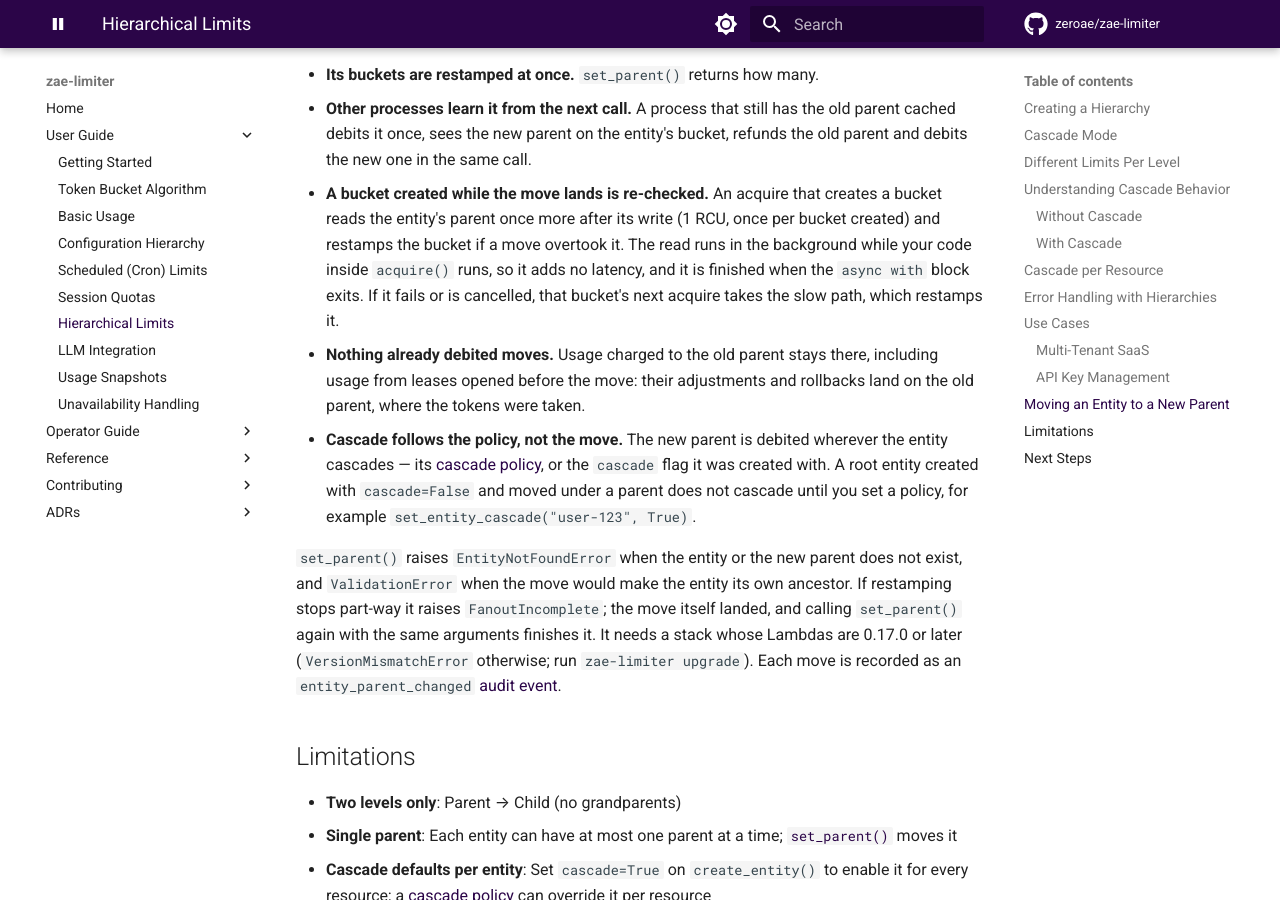
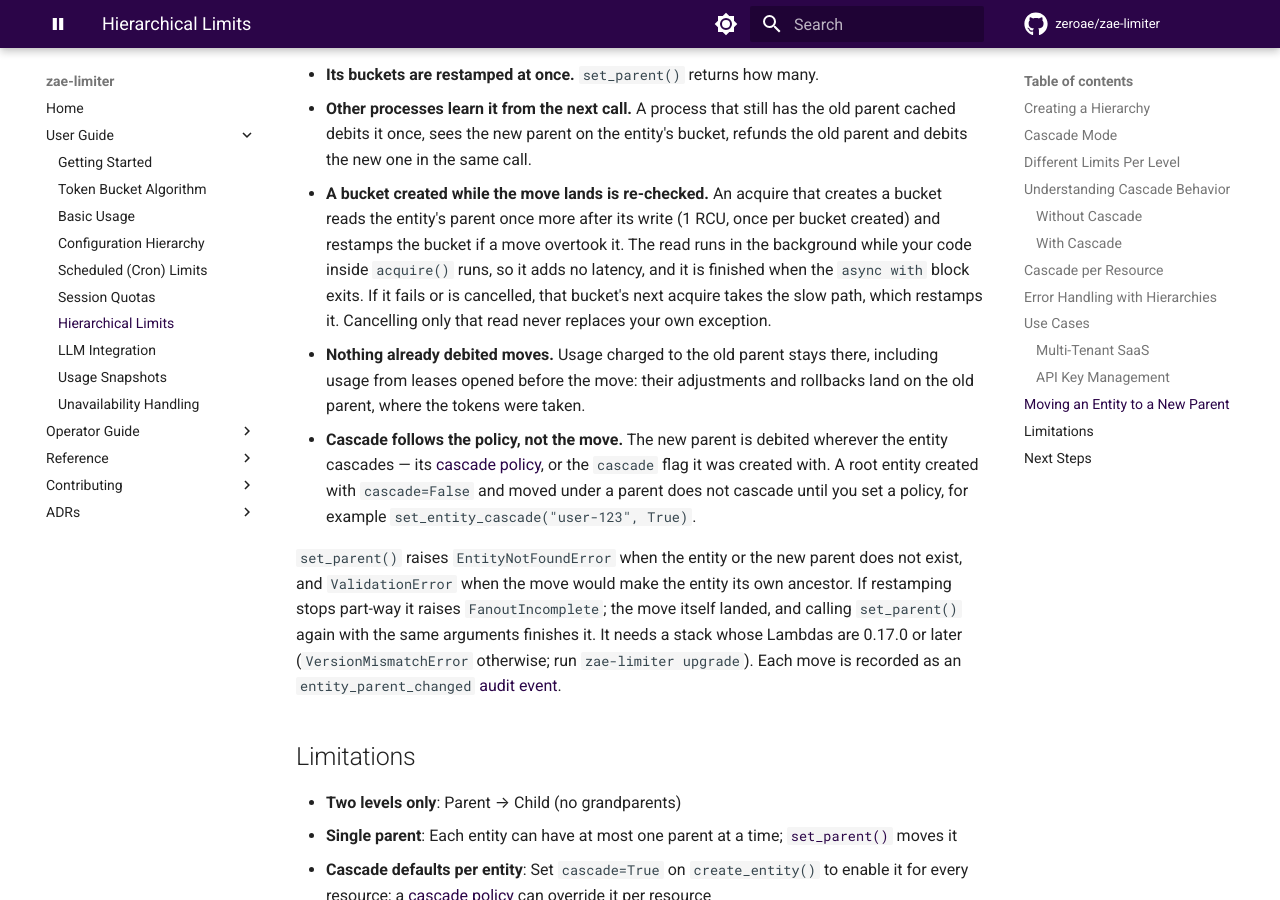
Before and after one commit to zeroae/zae-limiter, an MkDocs documentation site: the page built from docs/guide/hierarchical.md, in a window 1280 px wide and 900 px high, scrolled down 7050 px. Built offline with MkDocs 1.6.1 and Material for MkDocs 9.7.7, drawn with Linux system fonts in a browser that asks for light colours; comment, search, counter and statistics services are not loaded; the version menu is left out.

Commit message:
📝 docs(limiter): describe how the owner-check join treats a cancel
#716 changed what happens when a cancellation or interrupt reaches the
post-create owner check. CLAUDE.md's invariant now says a cancel aimed
only at the check still leaves vu = 0 and is not raised into the caller,
that KeyboardInterrupt and SystemExit skip the writes, and that both of
those, plus a second cancel, are the bounded residual recorded in
ADR-150. The user guide says cancelling that read never replaces the
caller's exception.

Refs #677

Co-Authored-By: Claude Opus 5.5 <noreply@anthropic.com>

```diff
--- a/docs/guide/hierarchical.md
+++ b/docs/guide/hierarchical.md
@@ -332,7 +332,7 @@ The move takes effect on the next acquire in every process:
   restamps the bucket if a move overtook it. The read runs in the background while your code
   inside `acquire()` runs, so it adds no latency, and it is finished when the `async with`
   block exits. If it fails or is cancelled, that bucket's next acquire takes the slow path,
-  which restamps it.
+  which restamps it. Cancelling only that read never replaces your own exception.
 - **Nothing already debited moves.** Usage charged to the old parent stays there, including
   usage from leases opened before the move: their adjustments and rollbacks land on the old
   parent, where the tokens were taken.
```
Also changed, not shown: CLAUDE.md (+1 -1 lines).
